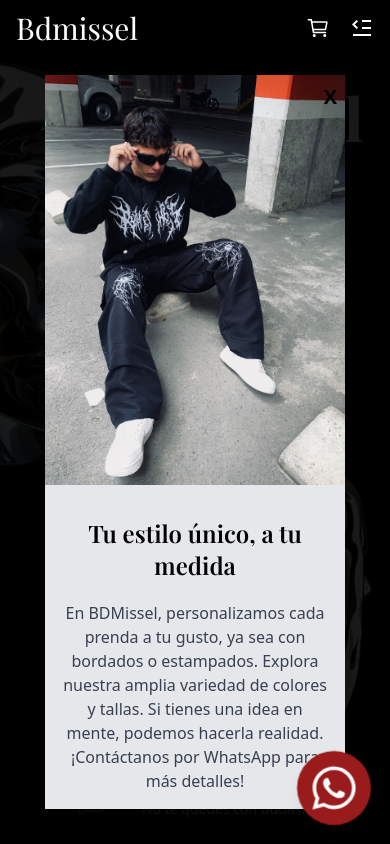
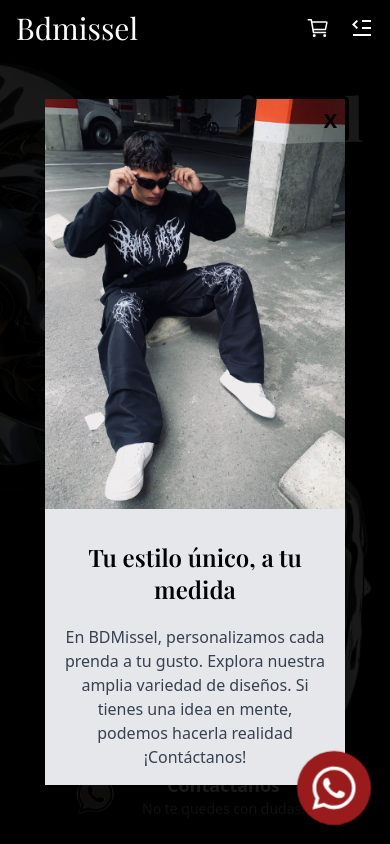
Before and after one commit to Yedixdev/bdmissel, a React (Vite) app: page / in a window 390 px wide. Shown: the top 844 px of the page. Built offline with nearby package versions, Linux system fonts and the light colour scheme; a web font is replaced by a local one.

Commit message:
Ajustes en el text

```diff
--- a/src/components/AnnounceModal.tsx
+++ b/src/components/AnnounceModal.tsx
@@ -19,7 +19,7 @@ const AnnounceModal: React.FC = () => {
           X
         </button>
         <div className="flex flex-col lg:flex-row items-center justify-center gap-4">
-          <img src={Img} alt="Anuncio" className="w-[] lg:w-[330px]" />
+          <img src={Img} alt="Anuncio" className=" lg:w-[330px]" />
           <div className="flex flex-col items-center lg:items-start p-4 mt-0 lg:mt-3 gap-5">
             <h2 className="text-2xl text-center text-black font-semibold font-display">
               Tu estilo único, a tu medida
@@ -28,7 +28,7 @@ const AnnounceModal: React.FC = () => {
               En BDMissel, personalizamos cada prenda a tu gusto, ya sea con bordados o estampados, para que tengas un diseño exclusivo. Explora nuestra amplia variedad de colores y tallas, y si no encuentras lo que buscas, ¡nosotros lo conseguimos! Si tienes una idea en mente, podemos hacerla realidad. ¡Contáctanos por WhatsApp para más detalles y haz tu pedido hoy mismo!
             </p>
             <p className="text-gray-700 text-center block lg:hidden">
-              En BDMissel, personalizamos cada prenda a tu gusto, ya sea con bordados o estampados. Explora nuestra amplia variedad de colores y tallas. Si tienes una idea en mente, podemos hacerla realidad. ¡Contáctanos por WhatsApp para más detalles!
+              En BDMissel, personalizamos cada prenda a tu gusto. Explora nuestra amplia variedad de diseños. Si tienes una idea en mente, podemos hacerla realidad ¡Contáctanos!
             </p>
           </div>
         </div>
```
